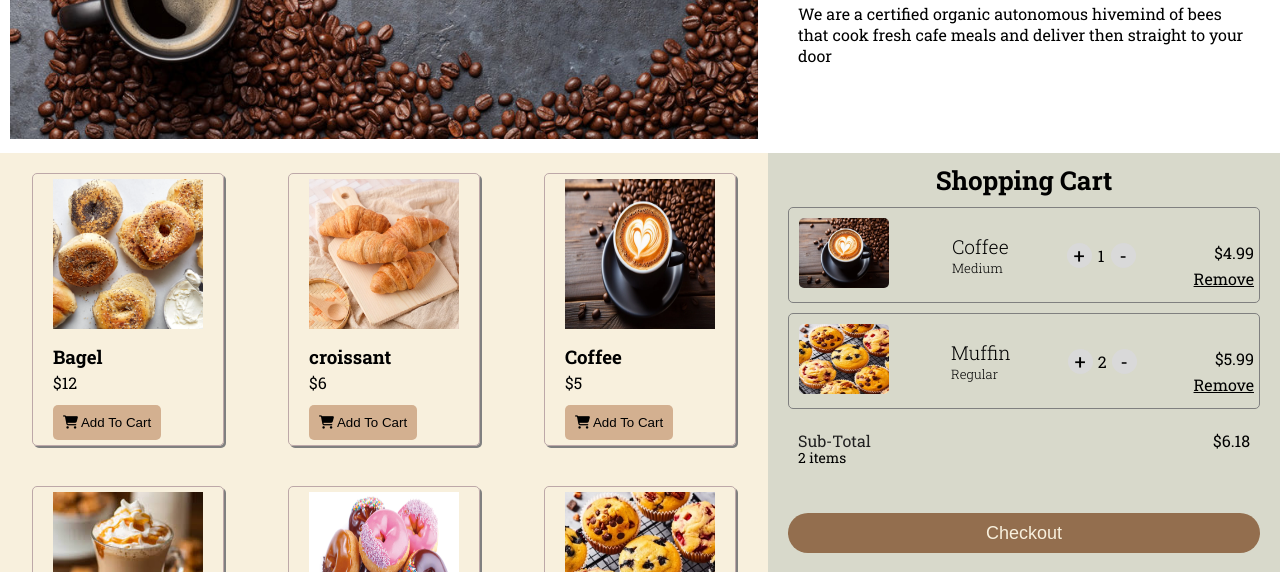
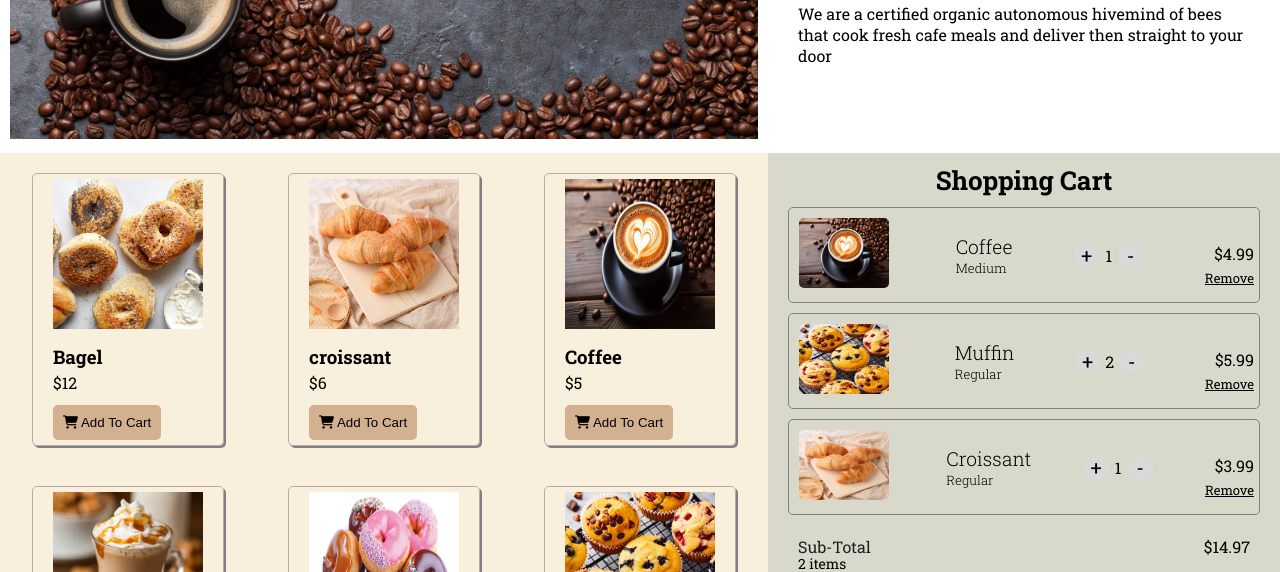
Before and after one commit to lephuong09/html-css-project, a plain HTML site: page index.html in a window 1280 px wide. Shown: the part 228-800 px from the top of the page. Drawn offline with Linux system fonts and the light colour scheme.

Commit message:
shopping cart updated

```diff
--- a/index.html
+++ b/index.html
@@ -3,7 +3,7 @@
   <head>
     <meta charset="UTF-8" />
     <meta name="viewport" content="width=device-width, initial-scale=1.0" />
-    <title>Document</title>
+    <title>E-cafe</title>
     <!-- Font Awesome -->
     <link
       rel="stylesheet"
@@ -217,6 +217,28 @@
               <div class="remove_btn">Remove</div>
             </div>
           </div>
+
+          <div class="cartitem">
+            <div class="cart_image">
+              <img src="images\Croissant.webp" alt="" />
+            </div>
+
+            <div class="carttext">
+              <h2 class="carttext_h2">Croissant</h2>
+              <h3 class="carttext_h3">Regular</h3>
+            </div>
+
+            <div class="item_count">
+              <div class="count_btn">+</div>
+              <div class="count">1</div>
+              <div class="count_btn">-</div>
+            </div>
+
+            <div class="cost">
+              <div class="price">$3.99</div>
+              <div class="remove_btn">Remove</div>
+            </div>
+          </div>
         </div>
 
         <div class="checkout">
@@ -225,7 +247,7 @@
               <div class="Subtotal">Sub-Total</div>
               <div class="items">2 items</div>
             </div>
-            <div class="total-cost">$6.18</div>
+            <div class="total-cost">$14.97</div>
           </div>
           <div class="checkout_btn">
           <button class="btn">Checkout</button>
--- a/style.css
+++ b/style.css
@@ -108,6 +108,17 @@ main{
     width: 70%;
     justify-content: space-around;
 }
+
+/*.cart{
+    background-color: #d8d9cb;
+    width: 70%;
+    align-content: center;
+    text-align: center;
+    margin: auto 15%;
+    border-radius: 10px;
+}*/
+
+
 #cart{
     background-color:#d8d9cb;
     width: 30%;
@@ -255,6 +266,7 @@ margin-bottom: 10px;
     padding-top: 5px;
     cursor: pointer;
     text-decoration: underline;
+    font-size: small;
    }
 
    .checkout{
@@ -288,6 +300,7 @@ margin-bottom: 10px;
     margin: 20px auto;
     justify-content: end;
    }
+
 
    .btn{
     margin-top: 5px;
```
